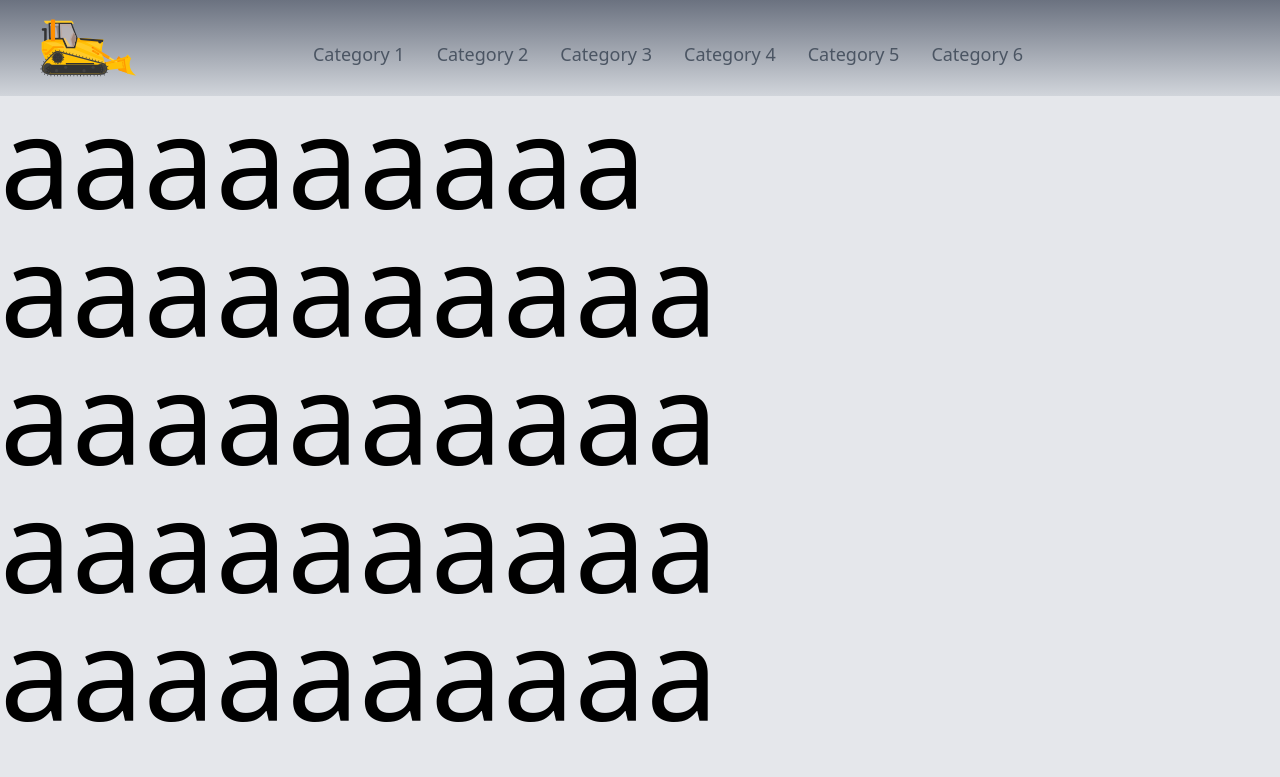
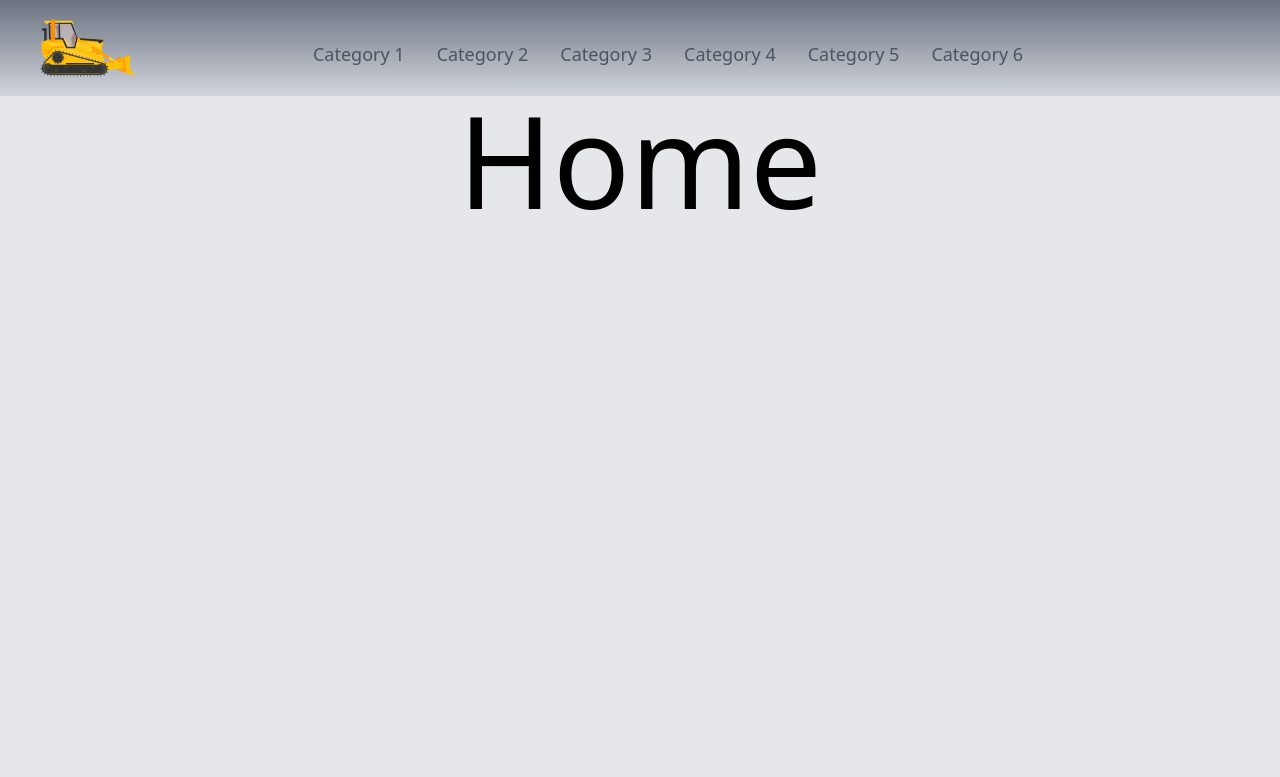
Before and after one commit to Structural-Engineer-DEV/devs-mentoring-project, a React (Create React App) app: page / in a window 1280 px wide. Shown: the top 777 px of the page. Built offline with nearby package versions, Linux system fonts and the light colour scheme; some icons are missing.

Commit message:
small adjustment

```diff
--- a/src/components/Header/Header.jsx
+++ b/src/components/Header/Header.jsx
@@ -3,16 +3,21 @@ import { ReactComponent as MainIcon } from "../../icons/bulldozer2.svg";
 import { ReactComponent as Cart } from "../../icons/shopping-cart.svg";
 import Button from "../UI/Button/Button";
 import Navbar from "./Navbar/Navbar";
+import { Link } from "react-router-dom";
 
 const Header = () => {
   return (
     <div className="my-0 flex justify-between bg-gradient-to-b from-gray-500 to-gray-300 top-0 sticky">
       <Button>
-        <MainIcon className="h-24 w-24 ml-10 self-center" />
+        <Link to="/">
+          <MainIcon className="h-24 w-24 ml-10 self-center" />
+        </Link>
       </Button>
       <Navbar />
       <Button>
-        <Cart className="h-10 w-10 mr-10 p-1 self-center bg-transparent block rounded-full  hover:bg-gray-500" />
+        <Link to="shopping-cart">
+          <Cart className="h-10 w-10 mr-10 p-1 self-center bg-transparent block rounded-full  hover:bg-gray-500" />
+        </Link>
       </Button>
     </div>
   );
--- a/src/pages/Checkout.jsx
+++ b/src/pages/Checkout.jsx
@@ -1,7 +1,7 @@
 import React from "react";
 
 const Checkout = () => {
-  return <div>Checkout</div>;
+  return <div className="text-9xl min-h-screen text-center">Checkout</div>;
 };
 
 export default Checkout;
--- a/src/pages/ErrorPage.jsx
+++ b/src/pages/ErrorPage.jsx
@@ -1,7 +1,7 @@
 import React from "react";
 
 const ErrorPage = () => {
-  return <div>ErrorPage</div>;
+  return <div className="text-9xl min-h-screen text-center">ErrorPage</div>;
 };
 
 export default ErrorPage;
--- a/src/pages/Home.jsx
+++ b/src/pages/Home.jsx
@@ -2,14 +2,7 @@ import React from "react";
 import Layout from "../components/Layout/Layout";
 
 const Home = () => {
-  return (
-    <div className="text-9xl">
-      aaaaaaaaa aaaaaaaaaa aaaaaaaaaa aaaaaaaaaa aaaaaaaaaa aaaaaaaaaa
-      aaaaaaaaaa aaaaaaaaaa aaaaaaaaaa aaaaaaaaaa aaaaaaaaaa aaaaaaaaaa
-      aaaaaaaaaa aaaaaaaaaa aaaaaaaaaa aaaaaaaaaa aaaaaaaaaa aaaaaaaaaa
-      aaaaaaaaaa aaaaaaaaaa aaaaaaaaaa aaaaaaaaaa
-    </div>
-  );
+  return <div className="text-9xl min-h-screen text-center">Home</div>;
 };
 
 export default Home;
--- a/src/pages/Listing.jsx
+++ b/src/pages/Listing.jsx
@@ -1,7 +1,7 @@
 import React from "react";
 
 const Listing = () => {
-  return <div>Listing</div>;
+  return <div className="text-9xl min-h-screen text-center"></div>;
 };
 
 export default Listing;
--- a/src/pages/OrderConfirmation.jsx
+++ b/src/pages/OrderConfirmation.jsx
@@ -1,7 +1,9 @@
 import React from "react";
 
 const OrderConfirmation = () => {
-  return <div>OrderConfirmation</div>;
+  return (
+    <div className="text-9xl min-h-screen text-center">OrderConfirmation</div>
+  );
 };
 
 export default OrderConfirmation;
--- a/src/pages/ProductPage.jsx
+++ b/src/pages/ProductPage.jsx
@@ -1,7 +1,7 @@
 import React from "react";
 
 const ProductPage = () => {
-  return <div>ProductPage</div>;
+  return <div className="text-9xl min-h-screen text-center">ProductPage</div>;
 };
 
 export default ProductPage;
--- a/src/pages/ShoppingCart.jsx
+++ b/src/pages/ShoppingCart.jsx
@@ -1,7 +1,7 @@
 import React from "react";
 
 const ShoppingCart = () => {
-  return <div>ShoppingCart</div>;
+  return <div className="text-9xl min-h-screen text-center">ShoppingCart</div>;
 };
 
 export default ShoppingCart;
```
